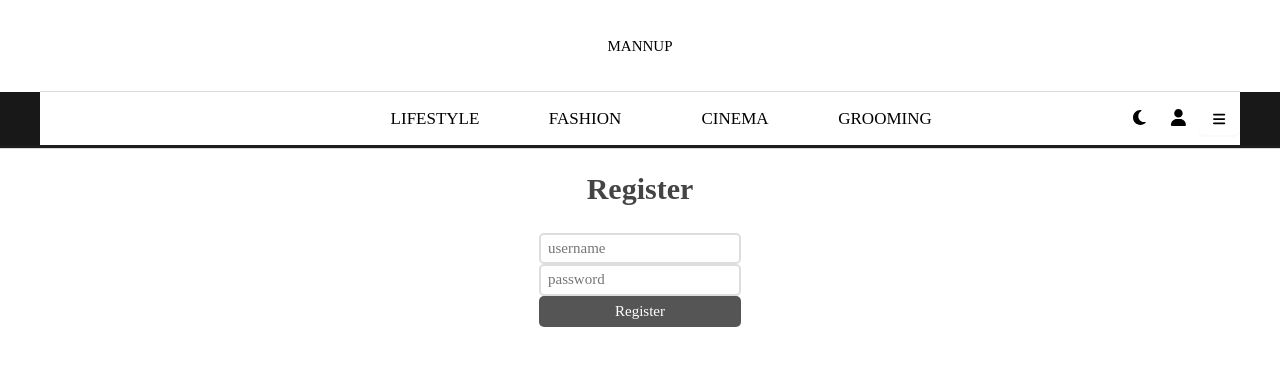
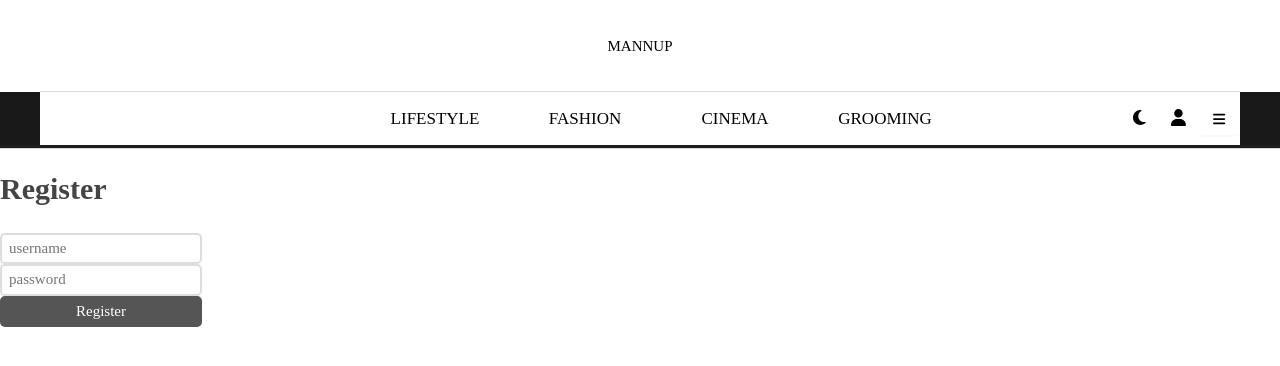
Before and after one commit to SyLe-Van/FrontEnd_BlogWeb, a React (Create React App) app: page /register in a window 1280 px wide. Shown: the top 366 px of the page. Built offline with nearby package versions, Linux system fonts and the light colour scheme; a web font is replaced by a local one.

Commit message:
update ui home page

```diff
--- a/src/components/Layout/DefaultLayout/DefaultLayout.module.scss
+++ b/src/components/Layout/DefaultLayout/DefaultLayout.module.scss
@@ -15,8 +15,9 @@
 .body{
     margin: 0;
     width: 100%;
-    height: 1000px;
+    height: 1650px;
     display: flex;
     justify-self: center;
 
+
 }
--- a/src/pages/home/Home.module.scss
+++ b/src/pages/home/Home.module.scss
@@ -15,6 +15,7 @@
     align-items: flex-start;
     flex-direction: column;
     position: relative;
+    margin-left: 115px;
 }
 
 //////////////// contain
--- a/src/pages/register/Register.module.scss
+++ b/src/pages/register/Register.module.scss
@@ -1,27 +1,27 @@
-form.login, form.register{
-    max-width: 600px;
-    margin: 0 auto;
-}
-input{
-    display: block;
-    margin-bottom: 5px;
-    width: 100%;
-    padding: 5px 7px;
-    border: 2px solid #ddd;
-    border-radius: 5px;
-    background-color: #fff;
-}
-button{
-    cursor: pointer;
-    width: 100%;
-    display: block;
-    background-color: #555;
-    border:0;
-    color: #fff;
-    border-radius: 5px;
-    padding: 7px 0;
-}
-form.login h1, form.register h1{
-    text-align: center;
-}
-////////////////
+// form.login, form.register{
+//     max-width: 00px;
+//     margin: 0 auto;
+// }
+// input{
+//     display: block;
+//     margin-bottom: 5px;
+//     width: 100%;
+//     padding: 5px 7px;
+//     border: 2px solid #ddd;
+//     border-radius: 5px;
+//     background-color: #fff;
+// }
+// button{
+//     cursor: pointer;
+//     width: 100%;
+//     display: block;
+//     background-color: #555;
+//     border:0;
+//     color: #fff;
+//     border-radius: 5px;
+//     padding: 7px 0;
+// }
+// form.login h1, form.register h1{
+//     text-align: center;
+// }
+// ////////////////
```
